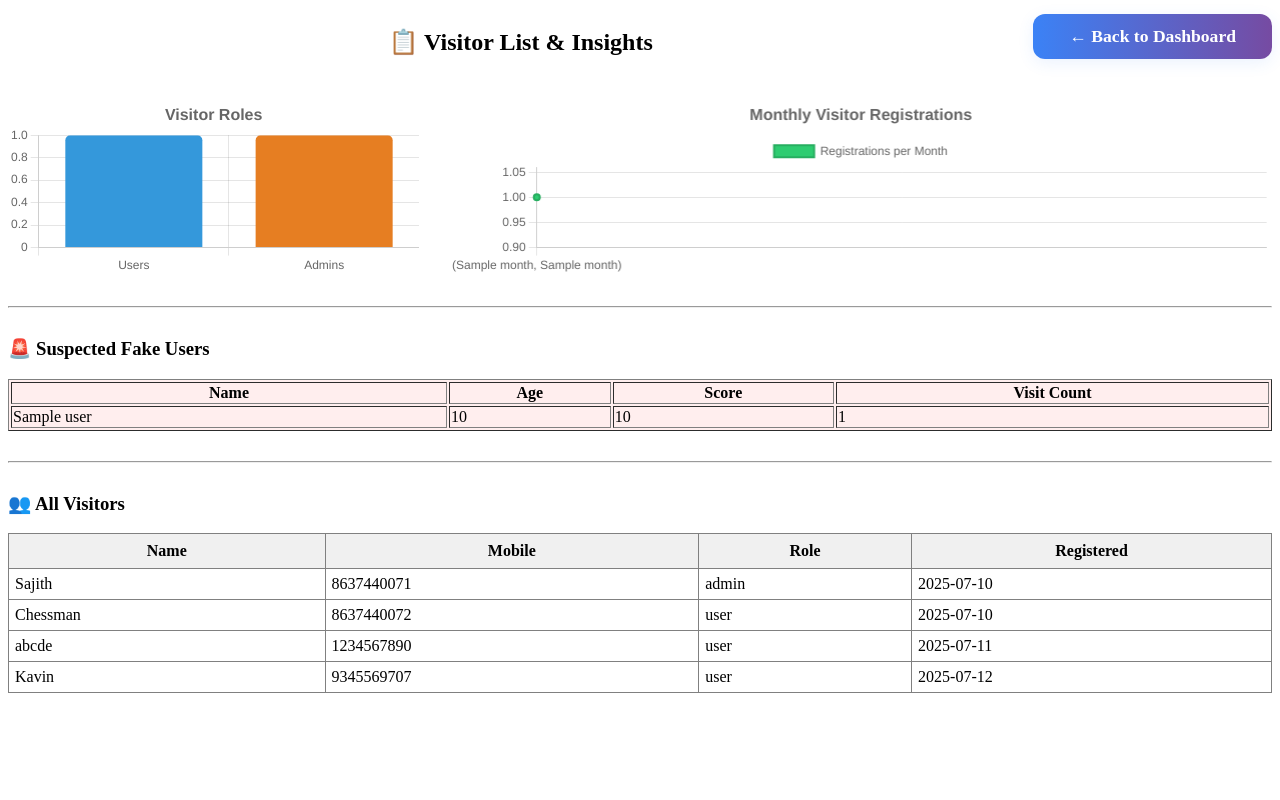
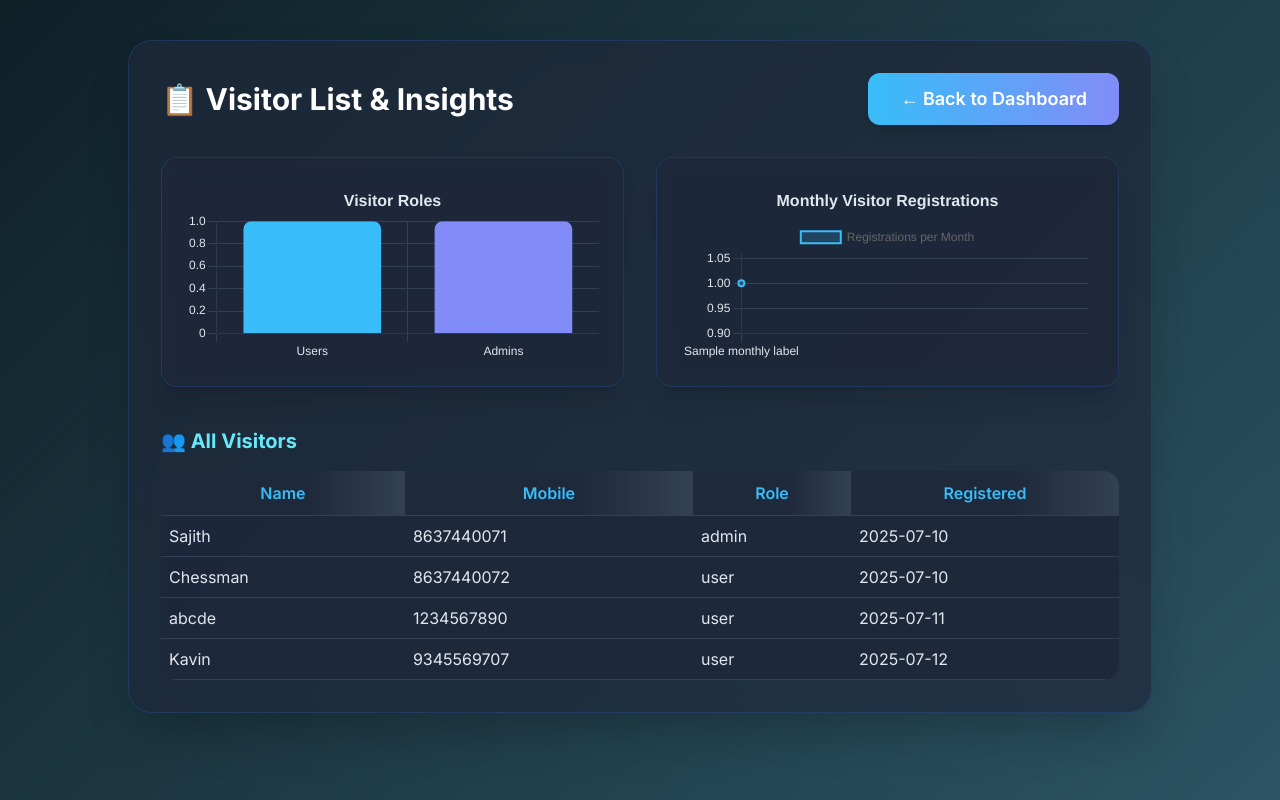
Before and after one commit to sajith71/smart-library, a Django app: template books/templates/admin/visitors.html in a window 1280 px wide. Run offline with Django 4.2, Linux system fonts and the light colour scheme; data comes from the database, SQL or seed files in the repository; both versions use the stored data as it was after the commit; tables that the repository leaves empty hold one stand-in row (values such as "Sample post"); the template is opened without the code that fills it: values that come from a table or form of the project are taken from there, most other values are stand-ins (such as "Sample title", 1, 10 or a date in 2020); parts of the project's set-up code (start-up, migrations or seed data) failed here and were passed over; some libraries are stand-ins or nearby versions.

Commit message:
final-done

```diff
--- a/books/templates/admin/visitors.html
+++ b/books/templates/admin/visitors.html
@@ -1,80 +1,93 @@
+
 {% load static %}
 {% block content %}
-
-<!-- Header & Back Button -->
-<div style="display: flex; justify-content: space-between; align-items: center; margin-bottom: 10px;">
-  <div style="flex: 1; text-align: center;">
-    <h2 style="margin-bottom: 10px; display: inline-block;">📋 Visitor List & Insights</h2>
+<link href="https://fonts.googleapis.com/css2?family=Inter:wght@300;400;500;600;700&display=swap" rel="stylesheet">
+<script src="https://cdn.tailwindcss.com"></script>
+<style>
+  body { font-family: 'Inter', sans-serif; }
+  .glass-effect {
+    background: rgba(30, 41, 59, 0.7);
+    backdrop-filter: blur(12px);
+    border: 1px solid rgba(59, 130, 246, 0.18);
+  }
+  .gradient-bg {
+    background: linear-gradient(135deg, #0f2027 0%, #2c5364 100%);
+  }
+  .cool-btn {
+    background: linear-gradient(90deg, #38bdf8 0%, #818cf8 100%);
+    color: #fff;
+    box-shadow: 0 4px 24px 0 rgba(56,189,248,0.15);
+    transition: all 0.3s cubic-bezier(.4,0,.2,1);
+  }
+  .cool-btn:hover {
+    background: linear-gradient(90deg, #0ea5e9 0%, #6366f1 100%);
+    transform: scale(1.04);
+    box-shadow: 0 8px 32px 0 rgba(56,189,248,0.25);
+  }
+  .dark-table {
+    background: rgba(30,41,59,0.85);
+    color: #e0e7ef;
+    border-radius: 1rem;
+    overflow: hidden;
+  }
+  .dark-table th {
+    background: linear-gradient(90deg, #1e293b 60%, #334155 100%);
+    color: #38bdf8;
+    font-weight: 600;
+    padding: 12px 8px;
+  }
+  .dark-table td {
+    background: rgba(30,41,59,0.7);
+    color: #e0e7ef;
+    padding: 10px 8px;
+  }
+  .dark-table tr {
+    border-bottom: 1px solid #334155;
+    transition: background 0.2s;
+  }
+  .dark-table tr:hover {
+    background: rgba(56,189,248,0.08);
+  }
+</style>
+<div class="min-h-screen gradient-bg py-10 px-4">
+  <div class="max-w-5xl mx-auto glass-effect rounded-3xl shadow-2xl p-8">
+    <div class="flex justify-between items-center mb-8">
+      <h2 class="text-3xl font-bold text-white flex items-center gap-2 animate-fade-in">📋 Visitor List & Insights</h2>
+      <a href="{% url 'admin_dashboard' %}" class="cool-btn font-semibold px-8 py-3 rounded-xl shadow-lg text-lg">← Back to Dashboard</a>
     </div>
-  <a href="{% url 'admin_dashboard' %}" style="background: linear-gradient(to right, #3b82f6, #764ba2); color: white; font-weight: 600; font-size: 1.1rem; padding: 12px 36px; border-radius: 12px; box-shadow: 0 4px 16px rgba(59,130,246,0.10); text-decoration: none; transition: background 0.3s;"
-     onmouseover="this.style.background='linear-gradient(to right, #2563eb, #6d28d9)'"
-     onmouseout="this.style.background='linear-gradient(to right, #3b82f6, #764ba2)'">
-    ← Back to Dashboard
-  </a>
-</div>
-
-<!-- Charts -->
-<div style="display: flex; flex-wrap: wrap; gap: 30px; margin: 30px 0;">
-  <div style="flex: 1; min-width: 300px;">
+    <div class="flex flex-wrap gap-8 mb-10">
+      <div class="flex-1 min-w-[300px] glass-effect rounded-2xl p-6 shadow-xl">
         <canvas id="roleChart" height="180"></canvas>
       </div>
-  <div style="flex: 2; min-width: 300px;">
+      <div class="flex-1 min-w-[300px] glass-effect rounded-2xl p-6 shadow-xl">
         <canvas id="monthlyChart" height="180"></canvas>
       </div>
     </div>
-
-<hr style="margin: 30px 0;">
-
-<!-- 📌 Fake Users -->
-<h3>🚨 Suspected Fake Users</h3>
-<table border="1" style="width: 100%; background-color: #ffeeee;">
+    <h3 class="text-xl font-bold text-cyan-300 mb-4">👥 All Visitors</h3>
+    <div class="overflow-x-auto">
+      <table class="w-full dark-table">
         <thead>
           <tr>
             <th>Name</th>
-      <th>Age</th>
-      <th>Score</th>
-      <th>Visit Count</th>
-    </tr>
-  </thead>
-  <tbody>
-    {% for user in fake_users %}
-    <tr>
-      <td>{{ user.name }}</td>
-      <td>{{ user.age }}</td>
-      <td>{{ user.score }}</td>
-      <td>{{ user.visit_count }}</td>
-    </tr>
-    {% endfor %}
-  </tbody>
-</table>
-
-
-<hr style="margin: 30px 0;">
-
-<!-- 👥 All Visitors -->
-<h3>👥 All Visitors</h3>
-<table border="1" style="border-collapse: collapse; width: 100%; margin-top: 10px;">
-  <thead>
-    <tr style="background-color: #f0f0f0;">
-      <th style="padding: 8px;">Name</th>
-      <th style="padding: 8px;">Mobile</th>
-      <th style="padding: 8px;">Role</th>
-      <th style="padding: 8px;">Registered</th>
+            <th>Mobile</th>
+            <th>Role</th>
+            <th>Registered</th>
           </tr>
         </thead>
         <tbody>
           {% for v in visitors %}
           <tr>
-        <td style="padding: 6px;">{{ v.name }}</td>
-        <td style="padding: 6px;">{{ v.mobile }}</td>
-        <td style="padding: 6px;">{{ v.role }}</td>
-        <td style="padding: 6px;">{{ v.created_at|date:"Y-m-d" }}</td>
+            <td>{{ v.name }}</td>
+            <td>{{ v.mobile }}</td>
+            <td>{{ v.role }}</td>
+            <td>{{ v.created_at|date:"Y-m-d" }}</td>
           </tr>
           {% endfor %}
         </tbody>
       </table>
-
-<!-- Chart.js -->
+    </div>
+  </div>
+</div>
 <script src="https://cdn.jsdelivr.net/npm/chart.js"></script>
 <script>
   const roleCtx = document.getElementById('roleChart').getContext('2d');
@@ -85,8 +98,8 @@
       datasets: [{
         label: 'Visitor Role Count',
         data: [{{ user_count }}, {{ admin_count }}],
-        backgroundColor: ['#3498db', '#e67e22'],
-        borderRadius: 5
+        backgroundColor: ['#38bdf8', '#818cf8'],
+        borderRadius: 8
       }]
     },
     options: {
@@ -94,28 +107,32 @@
         title: {
           display: true,
           text: 'Visitor Roles',
+          color: '#e0e7ef',
           font: { size: 16 }
         },
         legend: { display: false }
       },
       responsive: true,
-      maintainAspectRatio: false
+      maintainAspectRatio: false,
+      scales: {
+        x: { ticks: { color: '#e0e7ef' }, grid: { color: '#334155' } },
+        y: { ticks: { color: '#e0e7ef' }, grid: { color: '#334155' } }
+      }
     }
   });
-
   const monthlyCtx = document.getElementById('monthlyChart').getContext('2d');
   new Chart(monthlyCtx, {
     type: 'line',
     data: {
-      labels: [{% for m in months %}'{{ m }}'{% if not forloop.last %}, {% endif %}{% endfor %}],
+      labels: [{% for m in monthly_labels %}'{{ m }}'{% if not forloop.last %}, {% endif %}{% endfor %}],
       datasets: [{
         label: 'Registrations per Month',
         data: [{% for c in monthly_counts %}{{ c }}{% if not forloop.last %}, {% endif %}{% endfor %}],
-        backgroundColor: '#2ecc71',
-        borderColor: '#27ae60',
+        backgroundColor: 'rgba(56,189,248,0.2)',
+        borderColor: '#38bdf8',
         borderWidth: 2,
         tension: 0.4,
-        fill: false
+        fill: true
       }]
     },
     options: {
@@ -123,13 +140,17 @@
         title: {
           display: true,
           text: 'Monthly Visitor Registrations',
+          color: '#e0e7ef',
           font: { size: 16 }
         }
       },
       responsive: true,
-      maintainAspectRatio: false
+      maintainAspectRatio: false,
+      scales: {
+        x: { ticks: { color: '#e0e7ef' }, grid: { color: '#334155' } },
+        y: { ticks: { color: '#e0e7ef' }, grid: { color: '#334155' } }
+      }
     }
   });
 </script>
-
 {% endblock %}
```
Also changed, not shown: books/templates/admin/a-dashboard.html (+48 -49 lines), books/templates/admin/book_location.html (+46 -52 lines), books/templates/admin/borrow_history.html (+86 -40 lines), books/templates/admin/today_visitors.html (+34 -6 lines), package.json (added, +24 -0 lines), db.sqlite3, package-lock.json (added). Lines whose indentation alone changed are shown as unchanged.
